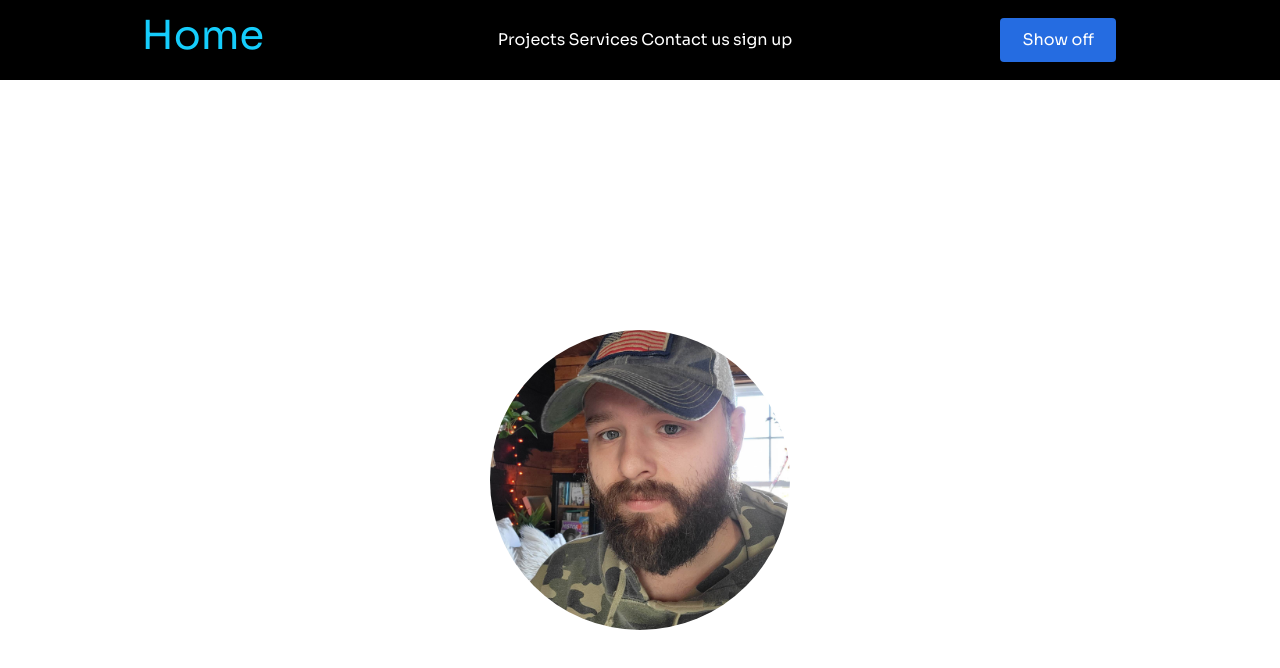
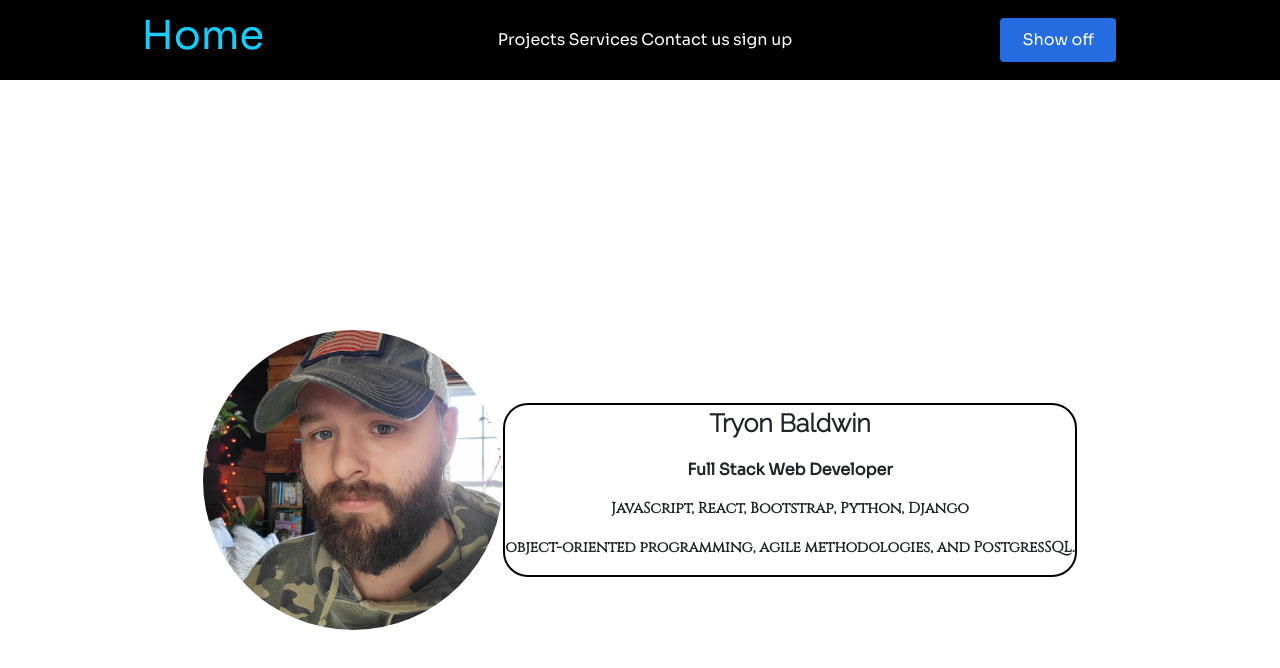
Before and after one commit to OMEGATRYON/OMEGATRYON.github.io, a React (Create React App) app in the folder portfolio/: page / in a window 1280 px wide. Shown: the top 668 px of the page. Built offline with nearby package versions, Linux system fonts and the light colour scheme.

Commit message:
picture/border complete

```diff
--- a/portfolio/public/index.html
+++ b/portfolio/public/index.html
@@ -25,6 +25,9 @@
       Learn how to configure a non-root public URL by running `npm run build`.
     -->
     <title>Tryon Baldwin | Portfolio</title>
+    <link rel="preconnect" href="https://fonts.googleapis.com">
+<link rel="preconnect" href="https://fonts.gstatic.com" crossorigin>
+<link href="https://fonts.googleapis.com/css2?family=Cinzel&family=Raleway:wght@300&family=Special+Elite&display=swap" rel="stylesheet">
   </head>
   <body>
     <noscript>You need to enable JavaScript to run this app.</noscript>
--- a/portfolio/src/css/style.css
+++ b/portfolio/src/css/style.css
@@ -20,3 +20,26 @@
     height: 300px;
     object-fit: cover;
   }
+
+  .description {
+    margin-top: 20px;
+    text-align: center;
+    font-weight: bold;
+    border-radius: 25px;
+  border: 2px solid black;
+  }
+
+  .tryhead {
+    font-family: 'Raleway', sans-serif;
+    font-size: 25px;
+  }
+
+  .langbio {
+    font-family: 'Cinzel', serif;
+    font-size: 15px;
+  }
+
+  .langtwo {
+    font-family: 'Cinzel', serif;
+    font-size: 15px;
+  }
--- a/portfolio/src/pages/index.js
+++ b/portfolio/src/pages/index.js
@@ -4,6 +4,12 @@ const Home = () => {
   return (
     <div className="circle-photo-container">
     <img src="/images/header.jpg" alt="header of me" className="circle-photo" />
+    <div className="description">
+        <p className='tryhead'>Tryon Baldwin</p>
+        <p>Full Stack Web Developer</p>
+        <p className='langbio'>JavaScript, React, Bootstrap, Python, Django </p>
+        <p className='langtwo'>object-oriented programming, agile methodologies, and PostgresSQL.</p>
+      </div>
   </div>
   )
 }
```
